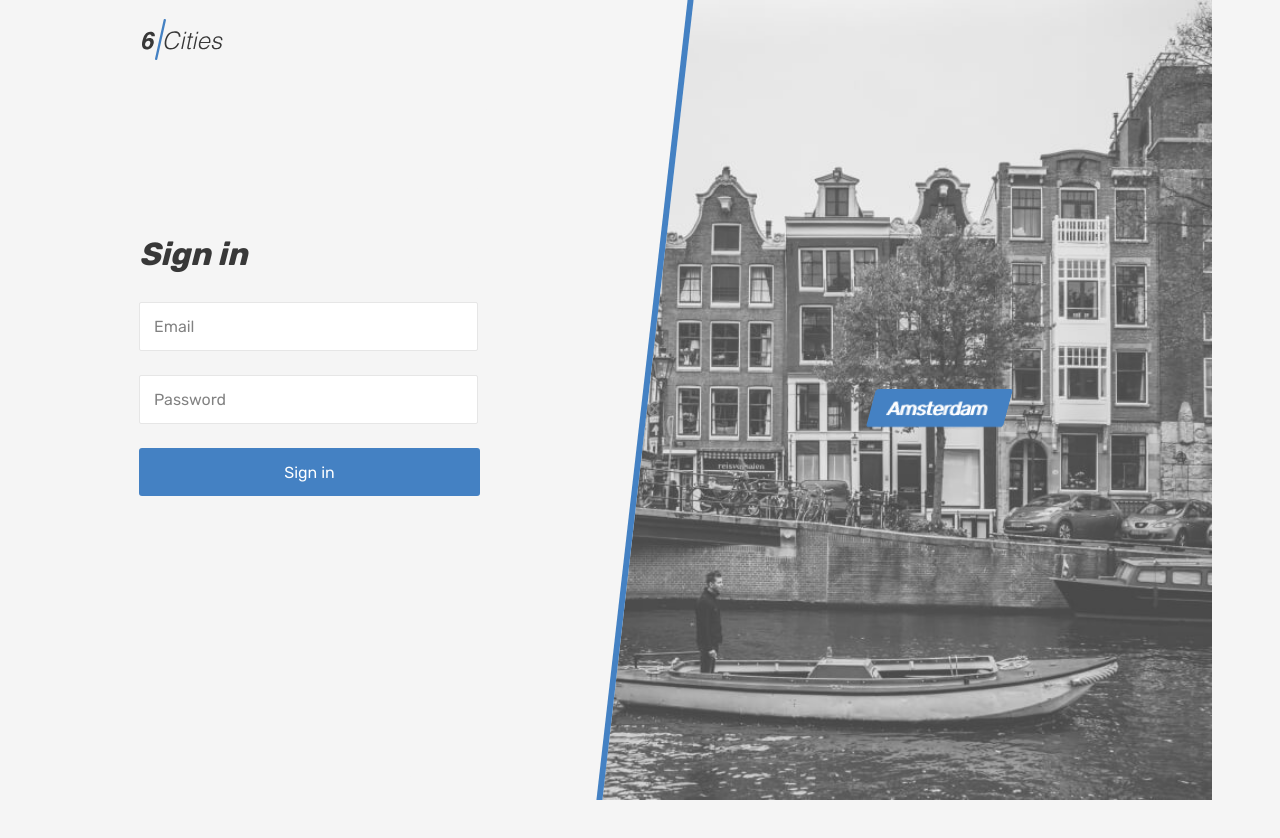
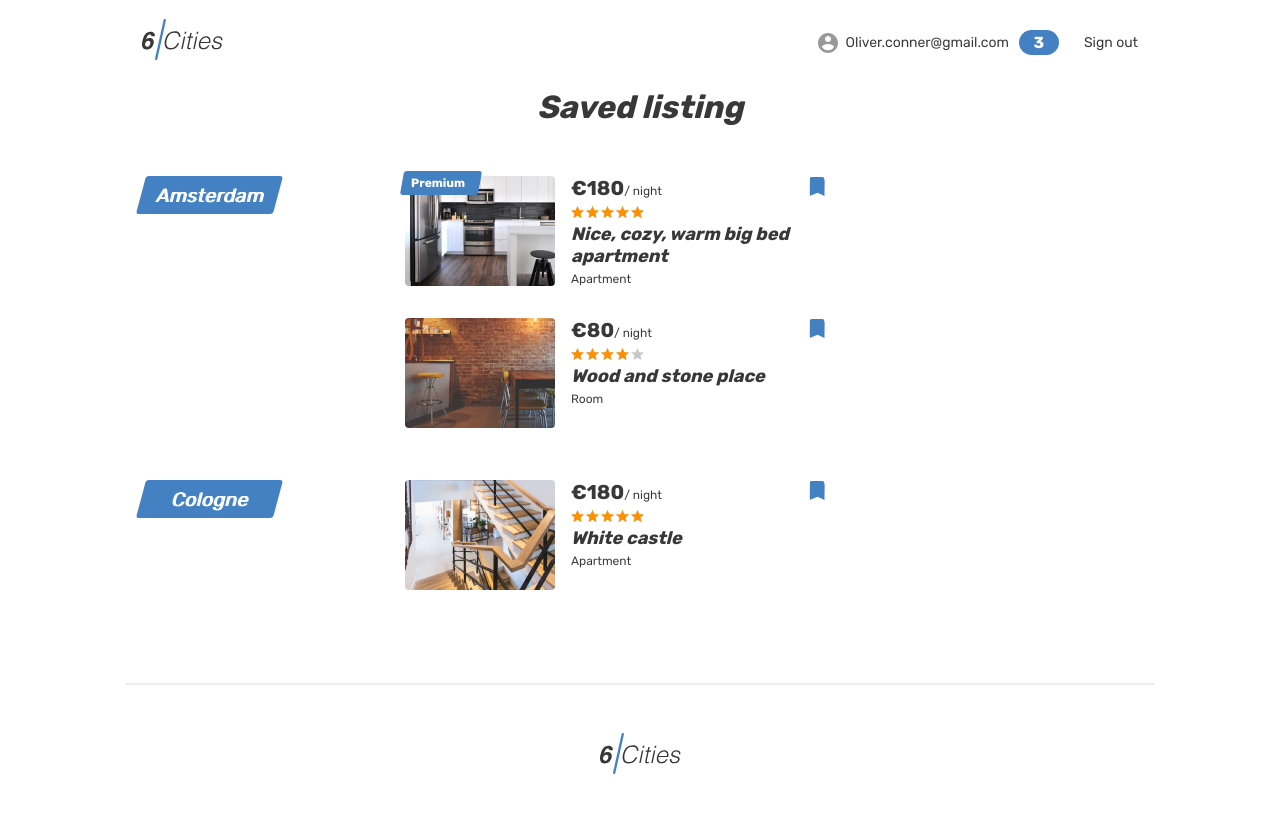
Before and after one commit to htmlacademy-react/1242977-six-cities-14, a React (Vite) app: page /favorites in a window 1280 px wide. Before the commit this address led to /login. Shown: the top 838 px of the page. Before the commit the page ends 800 px from the top, so only its background shows below. Built offline with nearby package versions, Linux system fonts and the light colour scheme.

Commit message:
починил рендер main-page

```diff
--- a/src/components/app/app.tsx
+++ b/src/components/app/app.tsx
@@ -2,25 +2,36 @@ import { HelmetProvider } from 'react-helmet-async';
 import PrivateRoute from '../private-route/private-route';
 import { BrowserRouter, Route, Routes } from 'react-router-dom';
 import { AppRoute, AuthorizationStatus } from '../../const';
-import { TOffer } from '../../types/offer';
 import MainPage from '../../pages/main-page/main-page';
 import NotFound from '../../pages/notFound-page/notFound-page';
 import FavoritesPage from '../../pages/favorites-page/favortes-page';
 import LoginPage from '../../pages/login-page/login-page';
 import OfferPage from '../../pages/offer-page/offer-page';
 
-type TAppProps = {
-  offers: TOffer[];
+export type Place = {
+  mark: string;
+  image: string;
+  price: number;
+  priceText: string;
+  bookmark?: boolean;
+  rating?: number;
+  name: string;
+  type: string;
+  id?: number;
 };
 
-function App({ offers }: TAppProps) {
+type TAppProps = {
+  places: Place[];
+};
+
+function App({ places }: TAppProps) {
   return (
     <HelmetProvider>
       <BrowserRouter>
         <Routes>
           <Route
             path={AppRoute.Root}
-            element={<MainPage offers={offers} />}
+            element={<MainPage places={places} />}
           />
           <Route path={AppRoute.Favorites} element={
             <PrivateRoute restrictedFor={AuthorizationStatus.NoAuth} redirectTo={AppRoute.Login}>
--- a/src/components/card/card.tsx
+++ b/src/components/card/card.tsx
@@ -1,29 +1,42 @@
-import { Helmet } from 'react-helmet-async';
-function Card() {
+
+import { Link } from 'react-router-dom';
+import { AppRoute } from '../../const';
+
+type CardProps = {
+  place: {
+    mark: string;
+    image: string;
+    price: number;
+    priceText: string;
+    bookmark?: boolean;
+    rating?: number;
+    name: string;
+    type: string;
+    id?: number;
+  };
+};
+function Card({place} :CardProps) {
   return (
     <article className="cities__card place-card">
-      <Helmet>
-        <title>{'6 cities - card'}</title>
-      </Helmet>
       <div className="place-card__mark">
-        <span>Premium</span>
+        <span>{place.mark}</span>
       </div>
       <div className="cities__image-wrapper place-card__image-wrapper">
-        <a href="#">
+        <Link to={AppRoute.Offer}>
           <img
             className="place-card__image"
-            src="img/apartment-01.jpg"
+            src={place.image}
             width={260}
             height={200}
             alt="Place image"
           />
-        </a>
+        </Link>
       </div>
       <div className="place-card__info">
         <div className="place-card__price-wrapper">
           <div className="place-card__price">
-            <b className="place-card__price-value">&euro;120</b>
-            <span className="place-card__price-text">&#47;&nbsp;night</span>
+            <b className="place-card__price-value">&euro;{place.price}</b>
+            <span className="place-card__price-text">&#47;&nbsp;{place.priceText}</span>
           </div>
           <button className="place-card__bookmark-button button" type="button">
             <svg className="place-card__bookmark-icon" width={18} height={19}>
@@ -39,9 +52,9 @@ function Card() {
           </div>
         </div>
         <h2 className="place-card__name">
-          <a href="#">Beautiful &amp; luxurious apartment at great location</a>
+          <Link to="#">{place.name}</Link>
         </h2>
-        <p className="place-card__type">Apartment</p>
+        <p className="place-card__type">{place.type}</p>
       </div>
     </article>
   );
--- a/src/components/private-route/private-route.tsx
+++ b/src/components/private-route/private-route.tsx
@@ -8,7 +8,7 @@ type TProtectedRouteProps = {
 }
 
 function PrivateRoute({restrictedFor, redirectTo, children}:TProtectedRouteProps) {
-  const authorizationStatus = AuthorizationStatus.NoAuth;
+  const authorizationStatus = AuthorizationStatus.Auth;
   return (
     restrictedFor === authorizationStatus ? (<Navigate to={redirectTo}/>) : (children)
   );
--- a/src/index.tsx
+++ b/src/index.tsx
@@ -2,14 +2,55 @@ import React from 'react';
 import ReactDOM from 'react-dom/client';
 import App from './components/app/app';
 
-const OFFERS_COUNT = 5;
 
 const root = ReactDOM.createRoot(
   document.getElementById('root') as HTMLElement
 );
 
+const places = [
+  {
+    mark: 'Premium',
+    image: 'img/apartment-01.jpg',
+    price: 120,
+    priceText: 'night',
+    name: 'Beautiful &amp; luxurious apartment at great location',
+    type: 'Apartment',
+    id: 1,
+  },
+
+  {
+    mark: '',
+    image: 'img/room.jpg',
+    price: 80,
+    priceText: 'night',
+    name: 'Wood and stone place',
+    type: 'Room',
+    id: 2,
+  },
+
+  {
+    mark: '',
+    image: 'img/apartment-02.jpg',
+    price: 132,
+    priceText: 'night',
+    name: 'Canal View Prinsengracht',
+    type: 'Apartment',
+    id: 3,
+  },
+
+  {
+    mark: 'Premium',
+    image: 'img/apartment-03.jpg',
+    price: 180,
+    priceText: 'night',
+    name: 'Nice, cozy, warm big bed apartment',
+    type: 'Apartment',
+    id: 4,
+  },
+];
+
 root.render(
   <React.StrictMode>
-    <App offersCount={OFFERS_COUNT} />
+    <App places={places} />
   </React.StrictMode>
 );
--- a/src/pages/main-page/main-page.tsx
+++ b/src/pages/main-page/main-page.tsx
@@ -1,14 +1,14 @@
 import { Helmet } from 'react-helmet-async';
 import Logo from '../../components/logo/logo';
+import { Place } from '../../components/app/app';
+import {Link} from 'react-router-dom';
 import Card from '../../components/card/card';
-import {TOffer} from '../../types/offer';
-import {Link} from 'react-router-dom';
 
 type TMainPageProps = {
-  offers: TOffer[];
+  places: Place[];
 };
 
-function MainPage({ offers }: TMainPageProps) {
+function MainPage({ places }: TMainPageProps) {
   return (
     <div className="page page--gray page--main">
       <Helmet>
@@ -115,12 +115,9 @@ function MainPage({ offers }: TMainPageProps) {
                 </ul>
               </form>
               <div className="cities__places-list places__list tabs__content">
-                {/* {offers.map((offer) => (
-                  <Card key={index} />
-                ))} */}
-                {offers.map((offer) => {
-                  <Card key={offer.id} card={offer}/>
-                })}
+                {places.map((place) => (
+                  <Card place={place} key={place.id} />
+                ))}
               </div>
             </section>
             <div className="cities__right-section">
```
